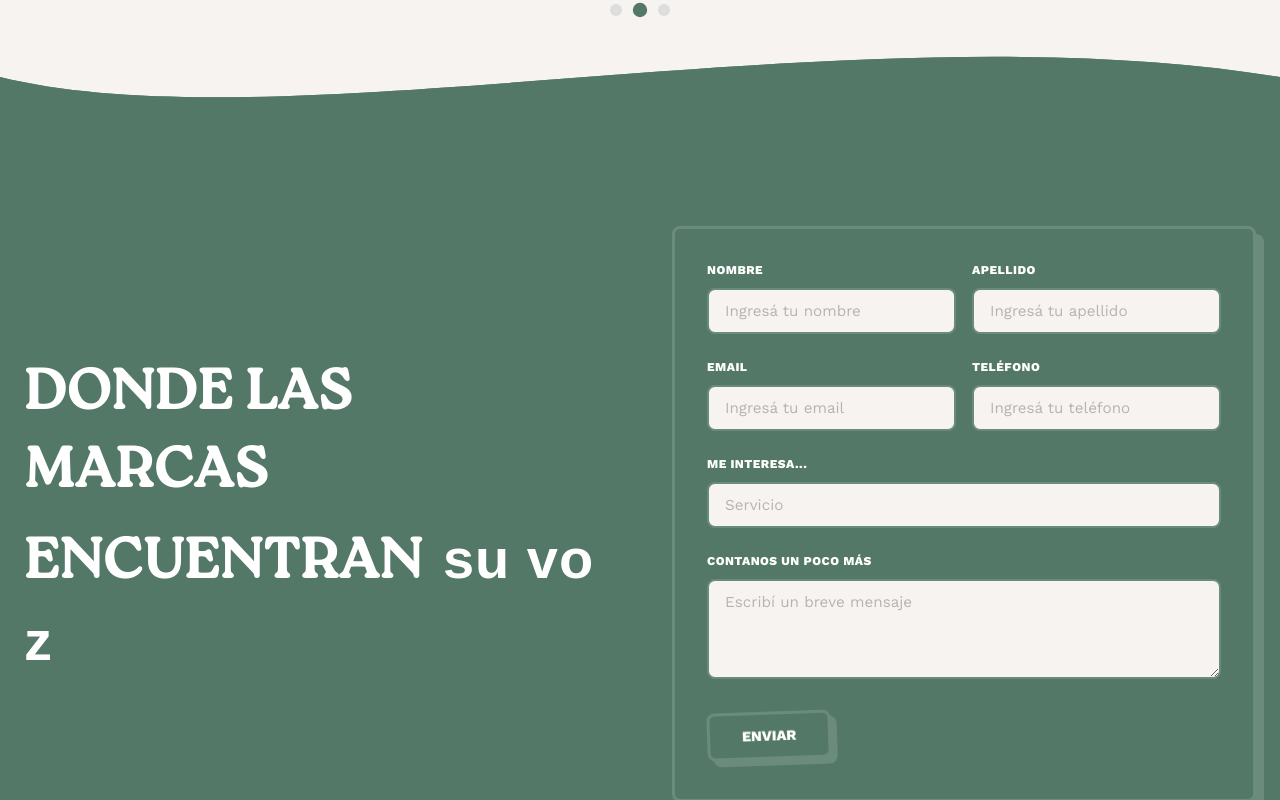
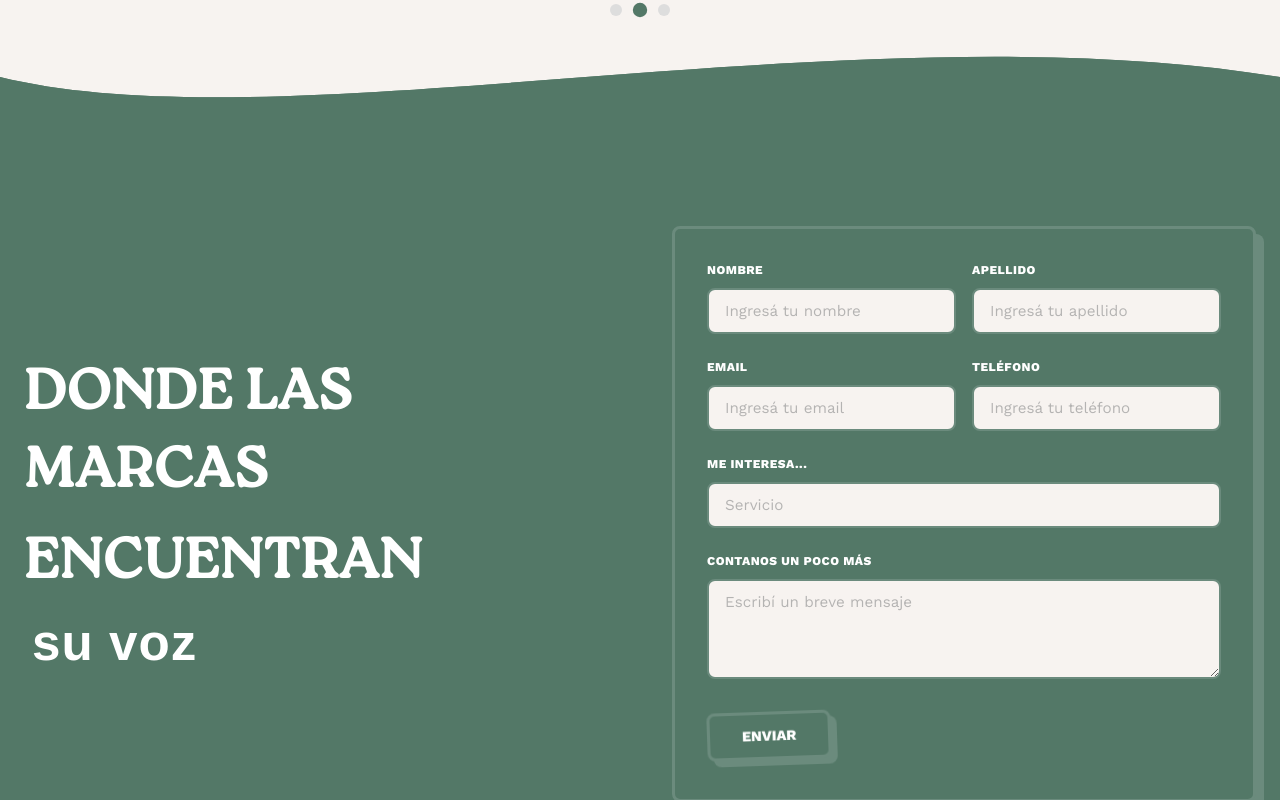
Before and after one commit to esencIA-Webx/KoeDigital, a Next.js app: page / in a window 1280 px wide. Shown: the part 8700-9500 px from the top of the page. Built offline with nearby package versions, Linux system fonts and the light colour scheme; a web font is replaced by a local one.

Commit message:
Refine Manifesto text/bg and add wave dividers

```diff
--- a/src/components/Manifesto.module.css
+++ b/src/components/Manifesto.module.css
@@ -18,10 +18,9 @@
     width: 100%;
     height: 100%;
     background-image: url('/manifesto-texture.png');
-    background-size: 500px auto;
-    /* Repeatable pattern size */
-    background-repeat: repeat;
-    /* Repeat to fill any height */
+    background-size: cover;
+    background-position: center top;
+    background-repeat: no-repeat;
     background-attachment: fixed;
     z-index: 0;
     pointer-events: none;
@@ -39,10 +38,9 @@
 
     background-color: var(--bg-green);
     background-image: url('/manifesto-texture.png');
-    background-size: 500px auto;
-    /* Same size as main section */
-    background-repeat: repeat;
-    /* Same repeat */
+    background-size: cover;
+    background-position: center top;
+    background-repeat: no-repeat;
     background-attachment: fixed;
 
     /* Mask (Hill Shape) */
--- a/src/components/Manifesto.tsx
+++ b/src/components/Manifesto.tsx
@@ -70,38 +70,23 @@ export default function Manifesto() {
                                     delay={0.2}
                                 />
 
-                                {/* Part 2b: su voz (Cursive) */}
-                                {"su voz".split("").map((char, index) => (
-                                    <motion.span
-                                        key={`block2-part2-${index}`}
-                                        style={{
-                                            display: "inline-block",
-                                            fontFamily: 'var(--font-script)',
-                                            color: 'white',
-                                            whiteSpace: "pre",
-                                            textTransform: 'none',
-                                            fontSize: 'clamp(2rem, 4.5vw, 3.5rem)'
-                                        }}
-                                        variants={{
-                                            hidden: { opacity: 0, x: -20, rotate: -5 },
-                                            visible: {
-                                                opacity: 1,
-                                                x: 0,
-                                                rotate: 0,
-                                                transition: { type: "spring", damping: 12, stiffness: 100, delay: 0.3 }
-                                            }
-                                        }}
-                                        whileHover={{
-                                            y: -5,
-                                            rotate: -2,
-                                            scale: 1.1,
-                                            color: 'var(--orange-dark)',
-                                            transition: { duration: 0.2 }
-                                        }}
-                                    >
-                                        {char}
-                                    </motion.span>
-                                ))}
+                                {/* Part 2b: su voz (Royal Brand) */}
+                                <AnimatedTitle
+                                    text="su voz"
+                                    as="span"
+                                    style={{
+                                        fontFamily: 'var(--font-detail)',
+                                        fontSize: 'clamp(2rem, 4vw, 3.5rem)',
+                                        color: 'white',
+                                        display: 'inline-block',
+                                        marginLeft: '0.5rem',
+                                        textTransform: 'lowercase'
+                                    }}
+                                    hoverColor="var(--orange-dark)"
+                                    enableReveal={true}
+                                    revealDirection="right"
+                                    delay={0.3}
+                                />
                             </div>
                         </motion.h3>
                     </div>
```
